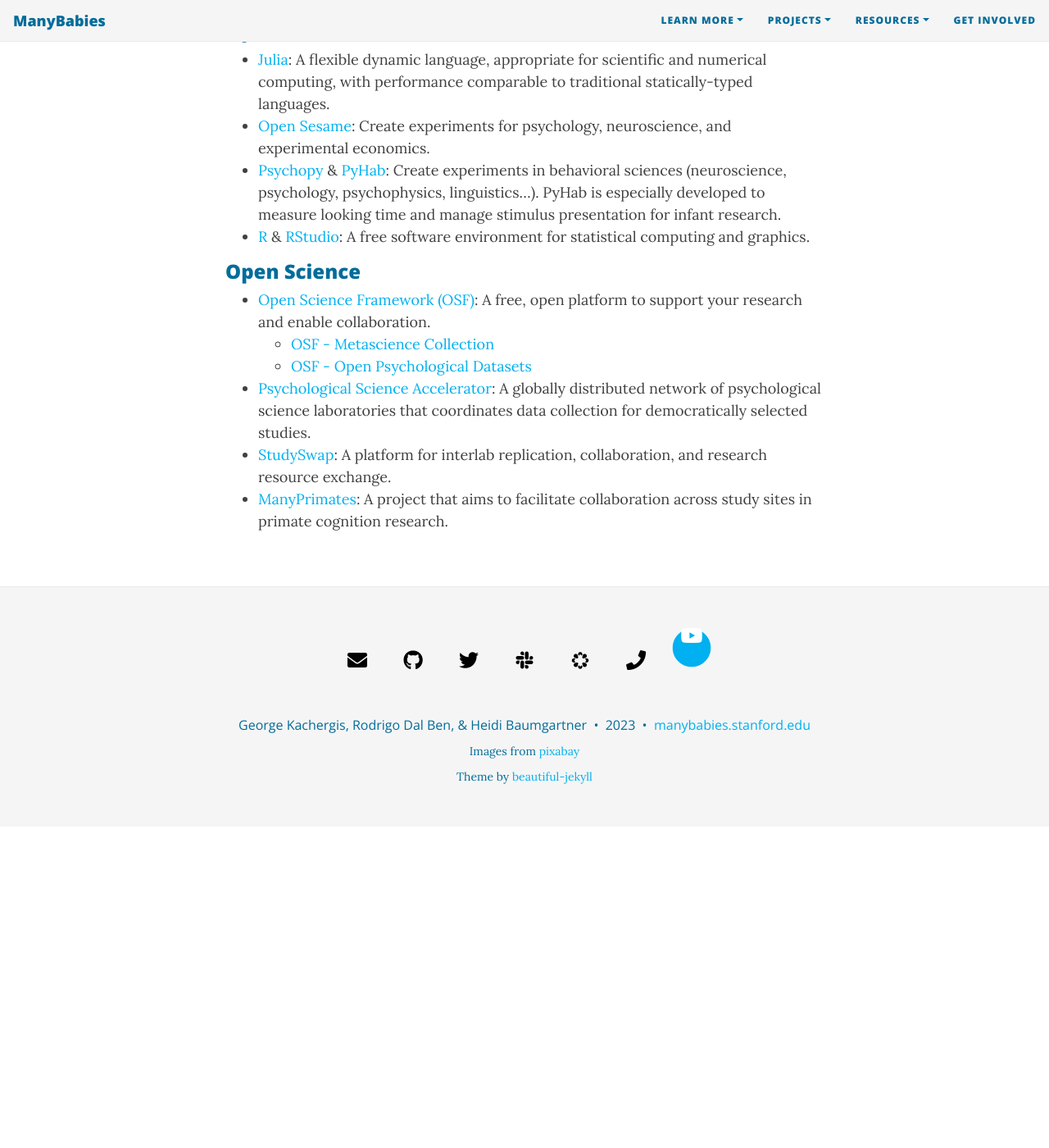
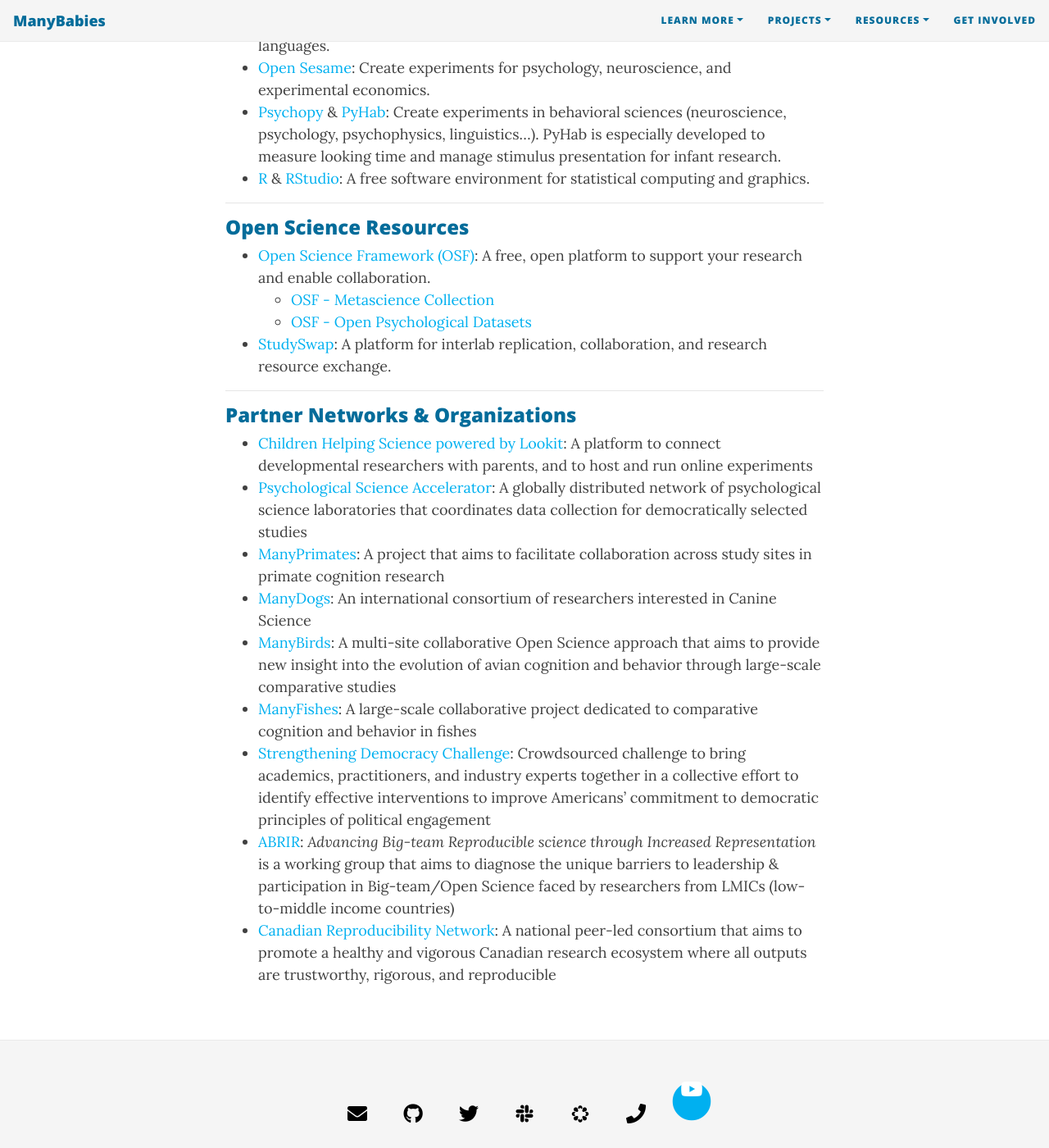
Before and after one commit to manybabies/manybabies.github.io, a Jekyll site: the page built from resources.md, in a window 1280 px wide and 1400 px high, scrolled down 1426 px. Shown: the whole window at 82% size. Built offline with Jekyll 4.4.1, drawn with Linux system fonts in a browser that asks for light colours; nearby versions of some CDN libraries; some web fonts are replaced; before the commit the page ends 2434 px from its top, so only the background shows below that; some of the changed text lies outside the part shown.

Commit message:
add and update resources

```diff
--- a/resources.md
+++ b/resources.md
@@ -14,22 +14,19 @@
 -->
 
 ### MB General
+* [MB Public Calendar]({{site.baseurl}}/calendar/)
 * [MB OSF](https://osf.io/rpw6d/)
-* [MB logo](https://figshare.com/articles/ManyBabies_project_logo/12246116)
-* [MB collaborator dashboard](https://rodrigodalben.shinyapps.io/shiny_mb_map/)
+* [MB Logo]({{site.baseurl}}/assets/img/MB1_logo.png)
+* [MB YouTube page](https://www.youtube.com/@manybabies)
+* [MB Contributor Dashboard](https://manybabies.shinyapps.io/shiny_mb_map/)
+* [MB Data Validator](https://manybabies.shinyapps.io/validator/)
+* [MB Collaboration Agreement (template)](https://drive.google.com/file/d/1iEF93crL8iEMAo0HVnEYHZDcwO7ZtxxJ/view?usp=share_link)
+* [MB CRediT Category descriptions (template)](https://drive.google.com/file/d/1aoFctk4pDujOg8UV7LLuWA3o42uO718Z/view?usp=share_link)
+* [MB Ethics Guidance](https://drive.google.com/file/d/1QSaPAgf5Y0jmli6BC0fGMS_PMniAvyd-/view?usp=share_link)
 
-### Infant research
+***
 
-#### Labs
-* [Baby & Child Research Center](https://www.babyandchild.nl/en)
-* [Centre for Infant Cognition at UBC](https://cic.psych.ubc.ca/)
-* [Concordia Infant Research Lab](http://infantresearch.ca/)
-* [Princeton Baby Lab](http://babylab.princeton.edu/)
-* [Stanford Language & Cognition Lab](http://langcog.stanford.edu/)
-* [The Child Lab](https://www.thechildlab.com/for-researchers)
-* [UM Baby Language Lab](https://babylanguagelab.org/)
-
-#### Tools
+#### Developmental Science Tools
 * [CHILDES](https://childes.talkbank.org/): A system for sharing and studying conversational interactions of children.
 * [Children Helping Science](https://childrenhelpingscience.com/): Connects parents and researchers to support developmental research.
 * [Databrary](https://nyu.databrary.org/): A data library for developmental scientists to securely store, manage, share, discover, and reuse research data (including videos, audio, precedures, stimuli, and related metadata).
@@ -40,16 +37,32 @@
 * [Wordbank](http://wordbank.stanford.edu/): An open database of children's vocabulary development.
 * [Peekbank](https://peekbank.stanford.edu/): A flexible and reproducible interface to developmental eyetracking datasets.
 
-### Open source software
+***
+
+### Open Source Software
 * [Julia](http://julialang.org/): A flexible dynamic language, appropriate for scientific and numerical computing, with performance comparable to traditional statically-typed languages.
 * [Open Sesame](https://osdoc.cogsci.nl/): Create experiments for psychology, neuroscience, and experimental economics.
 * [Psychopy](https://www.psychopy.org/) & [PyHab](https://github.com/jfkominsky/PyHab/): Create experiments in behavioral sciences (neuroscience, psychology, psychophysics, linguistics...). PyHab is especially developed to measure looking time and manage stimulus presentation for infant research.
 * [R](https://www.r-project.org/) & [RStudio](https://rstudio.com/): A free software environment for statistical computing and graphics.
 
-### Open Science
+***
+
+### Open Science Resources
 * [Open Science Framework (OSF)](https://osf.io/): A free, open platform to support your research and enable collaboration.
   * [OSF - Metascience Collection](https://osf.io/collections/metascience/discover)
   * [OSF - Open Psychological Datasets](https://osf.io/th8ew/)
-* [Psychological Science Accelerator](https://psysciacc.org/): A globally distributed network of psychological science laboratories that coordinates data collection for democratically selected studies.
 * [StudySwap](https://osf.io/meetings/StudySwap/): A platform for interlab replication, collaboration, and research resource exchange.
-* [ManyPrimates](https://manyprimates.github.io/): A project that aims to facilitate collaboration across study sites in primate cognition research.
+
+
+***
+
+### Partner Networks & Organizations
+* [Children Helping Science powered by Lookit](https://lookit.mit.edu/): A platform to connect developmental researchers with parents, and to host and run online experiments
+* [Psychological Science Accelerator](https://psysciacc.org/): A globally distributed network of psychological science laboratories that coordinates data collection for democratically selected studies
+* [ManyPrimates](https://manyprimates.github.io/): A project that aims to facilitate collaboration across study sites in primate cognition research
+* [ManyDogs](https://manydogsproject.github.io/): An international consortium of researchers interested in Canine Science
+* [ManyBirds](http://themanybirds.com/): A multi-site collaborative Open Science approach that aims to provide new insight into the evolution of avian cognition and behavior through large-scale comparative studies
+* [ManyFishes](https://twitter.com/TheManyFishes): A large-scale collaborative project dedicated to comparative cognition and behavior in fishes
+* [Strengthening Democracy Challenge](https://www.strengtheningdemocracychallenge.org/): Crowdsourced challenge to bring academics, practitioners, and industry experts together in a collective effort to identify effective interventions to improve Americans' commitment to democratic principles of political engagement
+* [ABRIR](https://abrirpsy.org/): *Advancing Big-team Reproducible science through Increased Representation* is a working group that aims to diagnose the unique barriers to leadership & participation in Big-team/Open Science faced by researchers from LMICs (low-to-middle income countries)
+* [Canadian Reproducibility Network](https://carn-recar.ca/): A national peer-led consortium that aims to promote a healthy and vigorous Canadian research ecosystem where all outputs are trustworthy, rigorous, and reproducible
```
